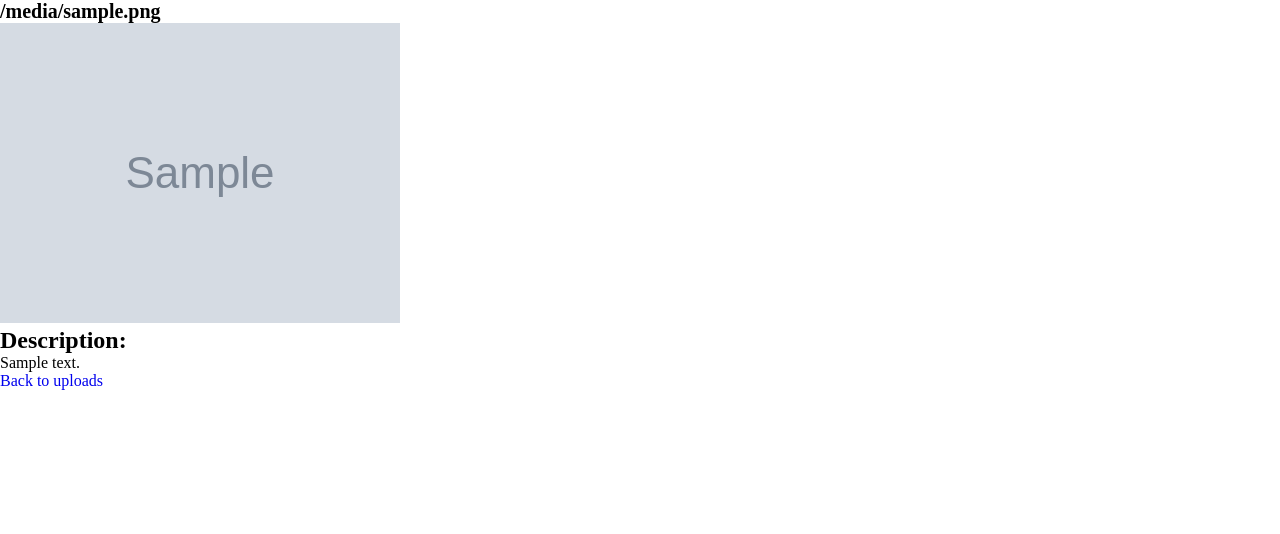
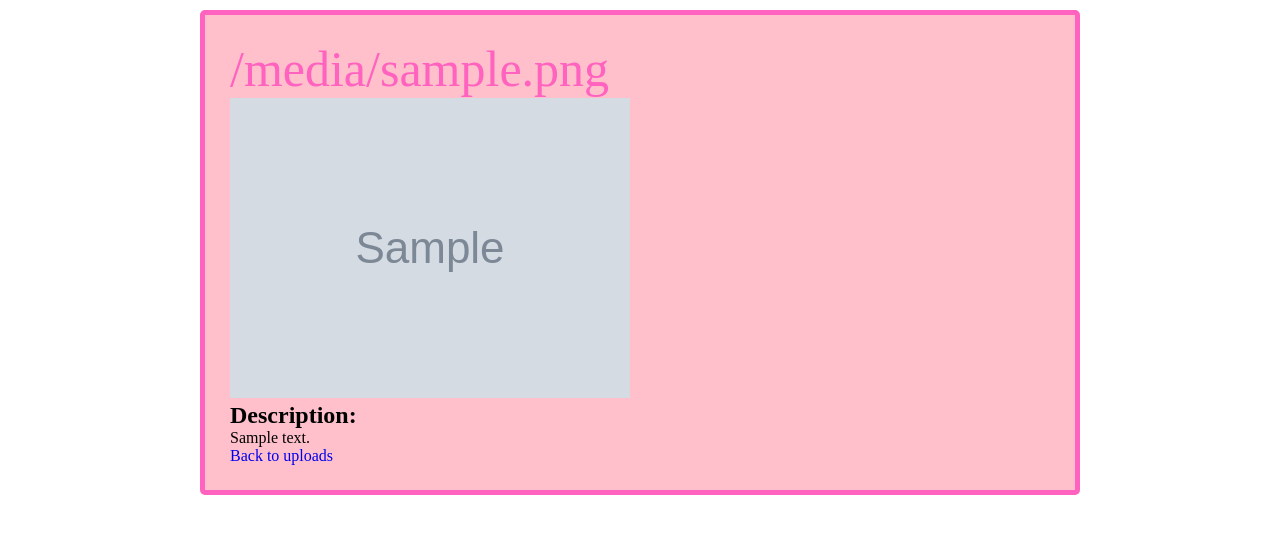
Before and after one commit to JerushaStewart/GoogleProject3, a Flask app: template templates/view_file.html in a window 1280 px wide. Shown: the top 534 px of the page. Run offline with Flask 3, Linux system fonts and the light colour scheme; the template is opened without the code that fills it: most values are stand-ins (such as "Sample title", 1, 10 or a date in 2020); grey boxes marked "Sample" are stand-in pictures.

Commit message:
Update view_file.html

```diff
--- a/templates/view_file.html
+++ b/templates/view_file.html
@@ -6,7 +6,8 @@
     <title>{{ filename }}</title>
 </head>
 <body bgcolor="lightblue">
-    <h1>{{ filename }}</h1>
+    <div class="main_box">
+    <h1 class="title">{{ filename }}</h1>
     <img src="{{ url_for('get_file', filename=filename) }}" alt="{{ filename }}" style="max-width: 500px;">
     {% if description_data %}
     <h2>Description:</h2>
@@ -15,7 +16,7 @@
     <p>No description available.</p>
     {% endif %}
     <a href="/">Back to uploads</a>
-
+    </div>
     <style>
     * {
       margin: 0;
```
